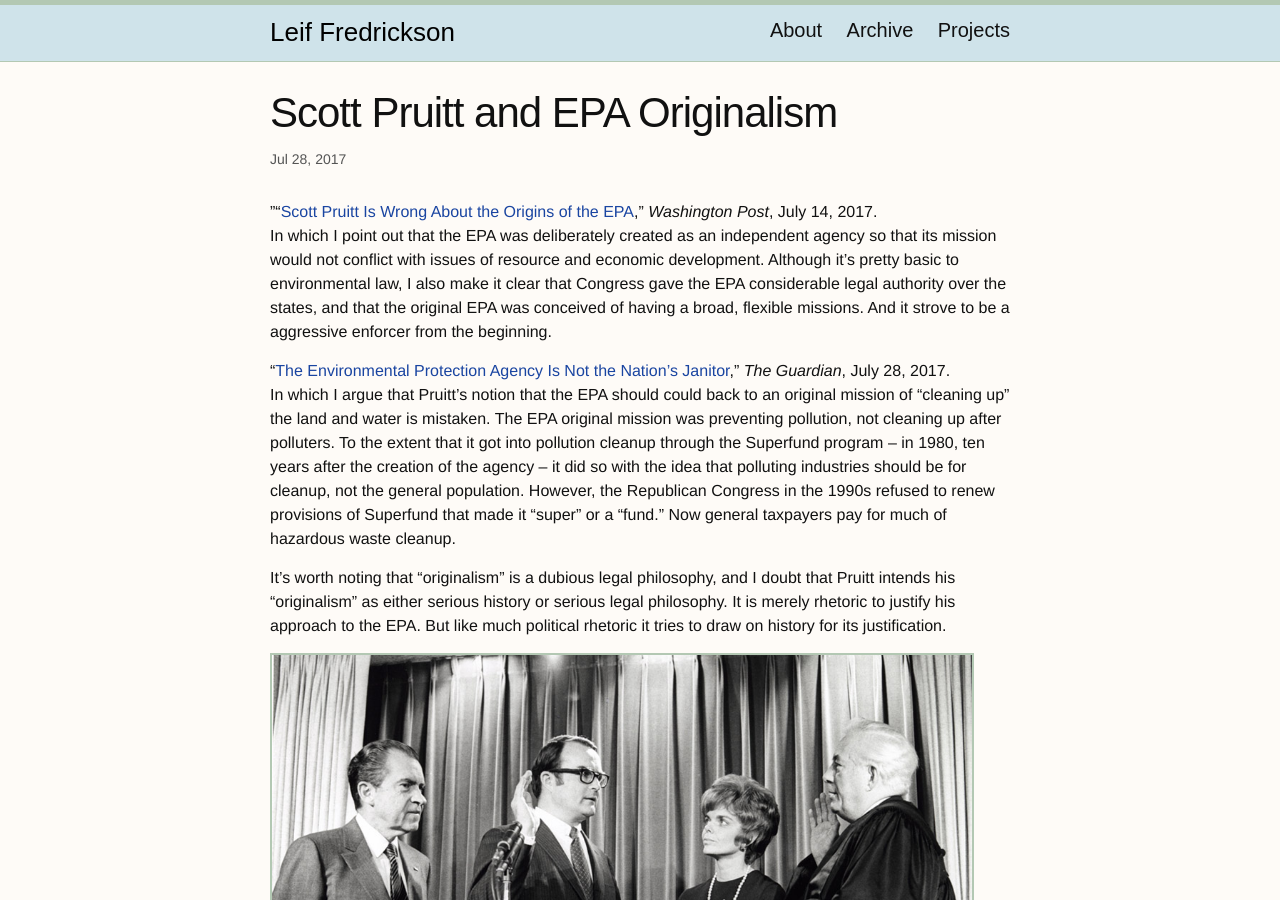
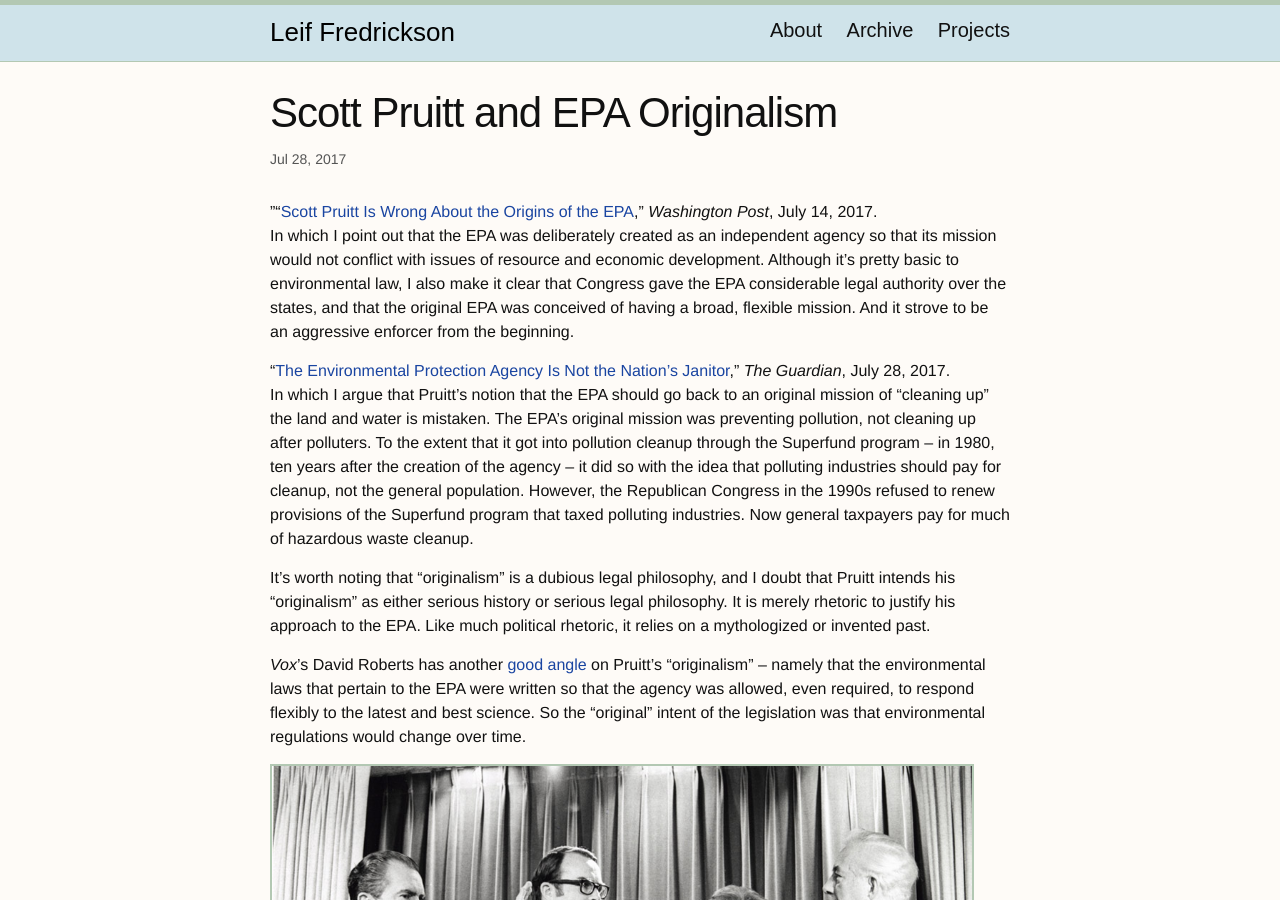
Before and after one commit to leiffredrickson/leiffredrickson, a Jekyll site: the page built from _posts/2017-07-28-pruitt-epa-originalism.md, in a window 1280 px wide and 900 px high. Built offline with Jekyll 4.4.1, drawn with Linux system fonts in a browser that asks for light colours.

Commit message:
Changes to epa originalism post

```diff
--- a/_posts/2017-07-28-pruitt-epa-originalism.md
+++ b/_posts/2017-07-28-pruitt-epa-originalism.md
@@ -7,12 +7,14 @@ excerpt: The new Environmental Protection Agency administrator, Scott Pruitt, ha
 ---
 
 ""[Scott Pruitt Is Wrong About the Origins of the EPA](https://www.washingtonpost.com/news/made-by-history/wp/2017/07/14/scott-pruitt-is-wrong-about-the-origins-of-the-epa/?utm_term=.308380084cec)," _Washington Post_, July 14, 2017.
-In which I point out that the EPA was deliberately created as an independent agency so that its mission would not conflict with issues of resource and economic development. Although it's pretty basic to environmental law, I also make it clear that Congress gave the EPA considerable legal authority over the states, and that the original EPA was conceived of having a broad, flexible missions. And it strove to be a aggressive enforcer from the beginning.
+In which I point out that the EPA was deliberately created as an independent agency so that its mission would not conflict with issues of resource and economic development. Although it's pretty basic to environmental law, I also make it clear that Congress gave the EPA considerable legal authority over the states, and that the original EPA was conceived of having a broad, flexible mission. And it strove to be an aggressive enforcer from the beginning.
 
 "[The Environmental Protection Agency Is Not the Nation's Janitor](https://www.theguardian.com/commentisfree/2017/jul/28/environmental-protection-agency-nations-janitor-scott-pruitt)," _The Guardian_, July 28, 2017.
-In which I argue that Pruitt's notion that the EPA should could back to an original mission of "cleaning up" the land and water is mistaken. The EPA original mission was preventing pollution, not cleaning up after polluters. To the extent that it got into pollution cleanup through the Superfund program -- in 1980, ten years after the creation of the agency -- it did so with the idea that polluting industries should be for cleanup, not the general population. However, the Republican Congress in the 1990s refused to renew provisions of Superfund that made it "super" or a "fund." Now general taxpayers pay for much of hazardous waste cleanup.
+In which I argue that Pruitt's notion that the EPA should go back to an original mission of "cleaning up" the land and water is mistaken. The EPA's original mission was preventing pollution, not cleaning up after polluters. To the extent that it got into pollution cleanup through the Superfund program -- in 1980, ten years after the creation of the agency -- it did so with the idea that polluting industries should pay for cleanup, not the general population. However, the Republican Congress in the 1990s refused to renew provisions of the Superfund program that taxed polluting industries. Now general taxpayers pay for much of hazardous waste cleanup.
 
-It's worth noting that "originalism" is a dubious legal philosophy, and I doubt that Pruitt intends his "originalism" as either serious history or serious legal philosophy. It is merely rhetoric to justify his approach to the EPA. But like much political rhetoric it tries to draw on history for its justification.
+It's worth noting that "originalism" is a dubious legal philosophy, and I doubt that Pruitt intends his "originalism" as either serious history or serious legal philosophy. It is merely rhetoric to justify his approach to the EPA. Like much political rhetoric, it relies on a mythologized or invented past.
+
+_Vox_'s David Roberts has another [good angle](https://www.vox.com/energy-and-environment/2017/6/22/15836136/epa-originalism-nonsense) on Pruitt's "originalism" -- namely that the environmental laws that pertain to the EPA were written so that the agency was allowed, even required, to respond flexibly to the latest and best science. So the "original" intent of the legislation was that environmental regulations would change over time.
 
 ![William Ruckelshaus being sworn in as the first EPA administrator, alongside Richard Nixon.]({{site.github.url}}/images/ruckelshaus.jpg){: width="700px"; height="auto"}
 {:.image-caption}
```
